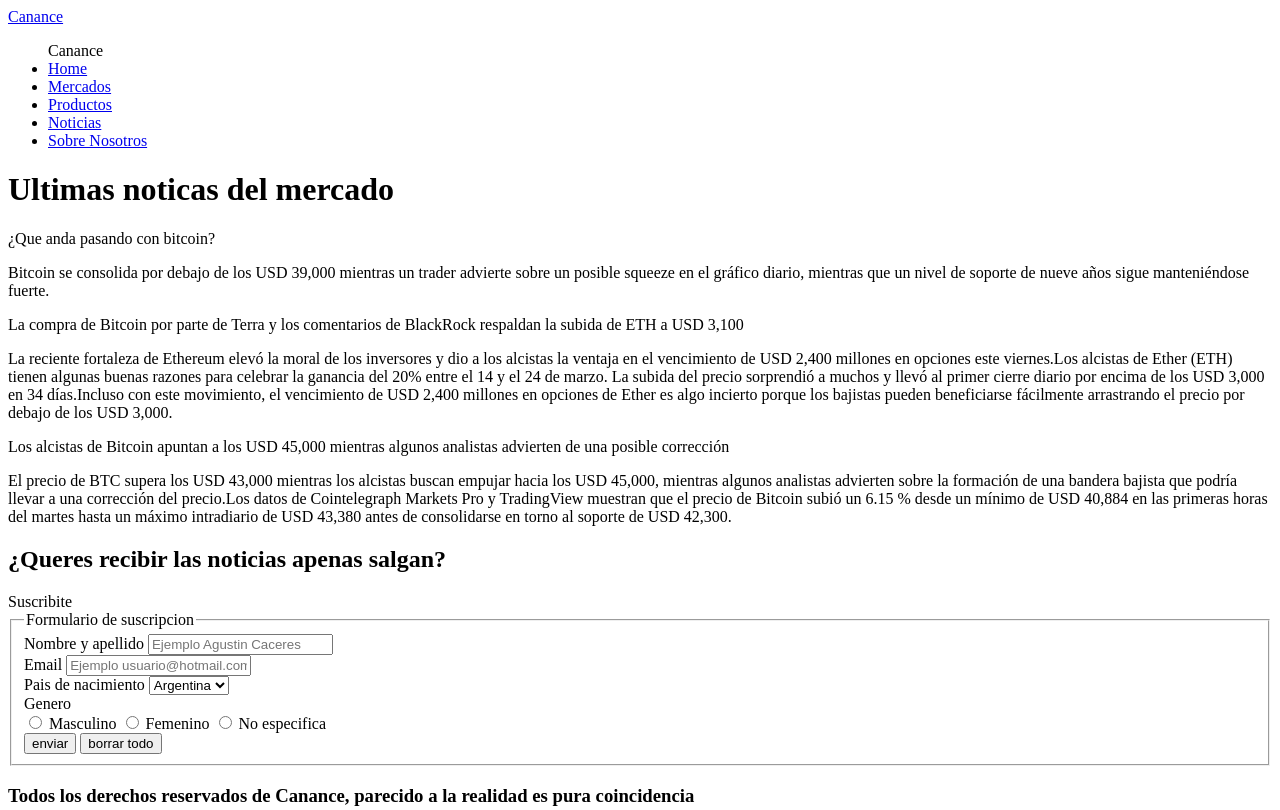
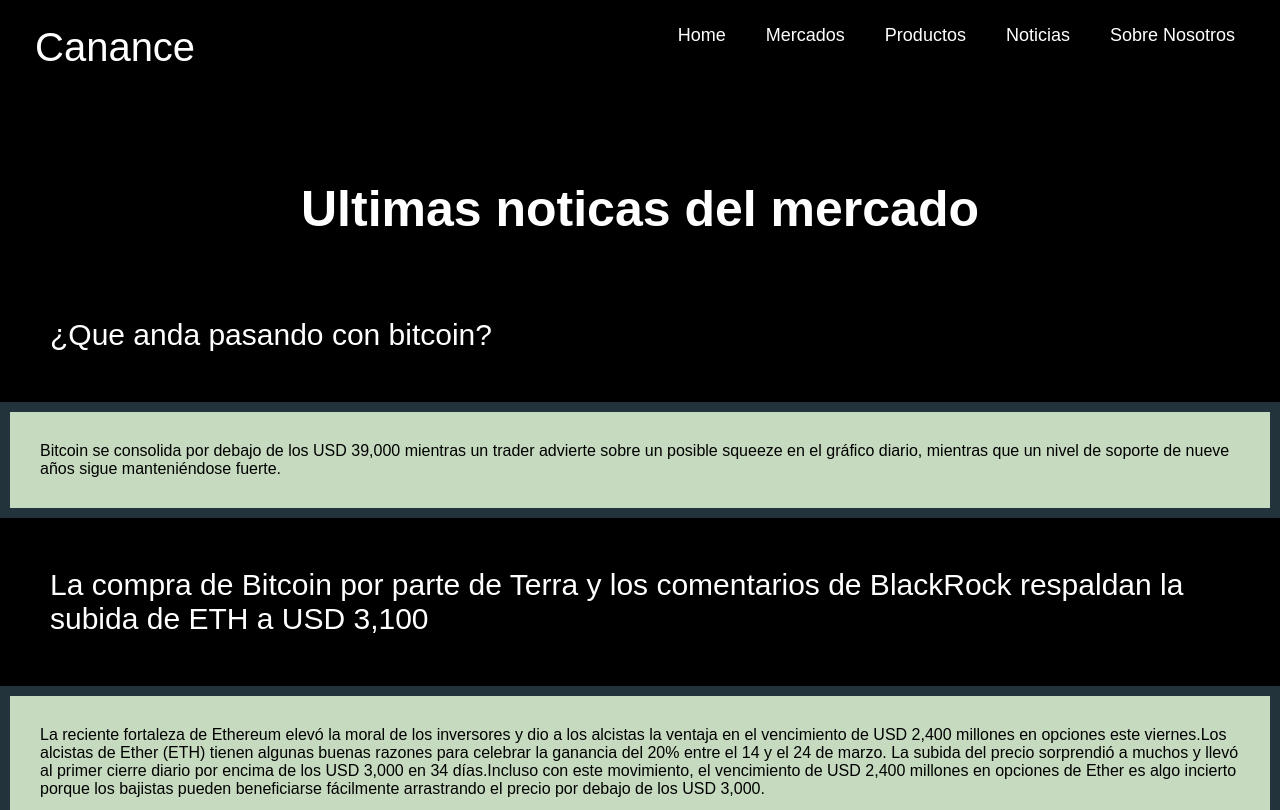
Before and after one commit to AguCacere/Canance-v.1, a plain HTML site: page pages/noticias.html in a window 1280 px wide. Shown: the top 810 px of the page. Drawn offline with Linux system fonts and the light colour scheme; the site is published under a folder, as on GitHub Pages, so addresses that start at the root find nothing.

Commit message:
arreglando rutas del proyecto

```diff
--- a/pages/noticias.html
+++ b/pages/noticias.html
@@ -4,7 +4,7 @@
     <meta charset="UTF-8">
     <meta http-equiv="X-UA-Compatible" content="IE=edge">
     <meta name="viewport" content="width=device-width, initial-scale=1.0">
-    <link rel="stylesheet" href="/css/main.css">
+    <link rel="stylesheet" href="../css/main.css">
     <title>noticas</title>
 </head>
 <body>
@@ -16,16 +16,16 @@
             <li><a href="../index.html">
                 Home
             </a></li>
-            <li><a href="/pages/mercados.html">
+            <li><a href="mercados.html">
             Mercados
             </a></li>
-            <li><a href="/pages/mercados.html">
+            <li><a href="productos.html">
             Productos
             </a></li>
-            <li><a href="/pages/noticias.html">
+            <li><a href="noticias.html">
             Noticias
             </a></li>
-            <li><a href="/pages/sobrenosotros.html">
+            <li><a href="sobrenosotros.html">
             Sobre Nosotros
             </a></li>
         </ul>
```
Also changed, not shown: pages/mercados.html (+10 -10 lines), pages/productos.html (+5 -5 lines), pages/sobrenosotros.html (+5 -5 lines).
